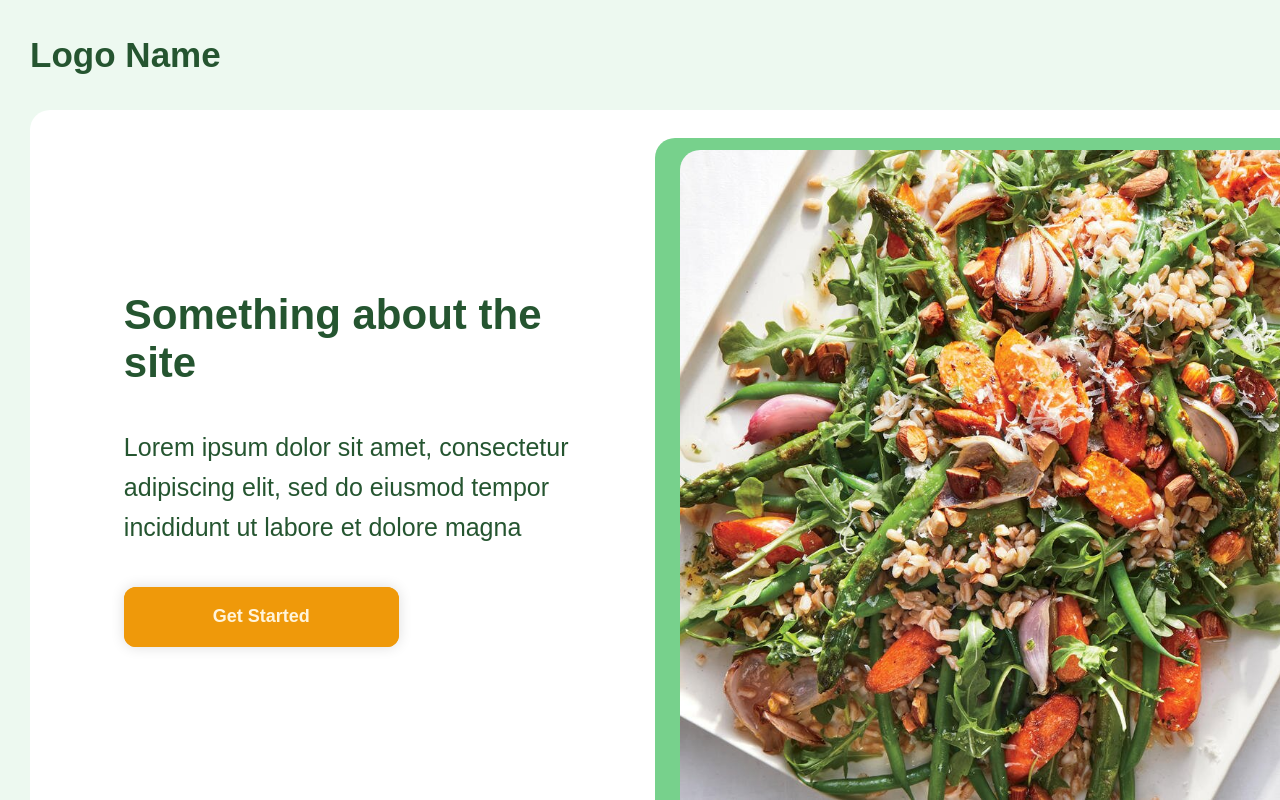
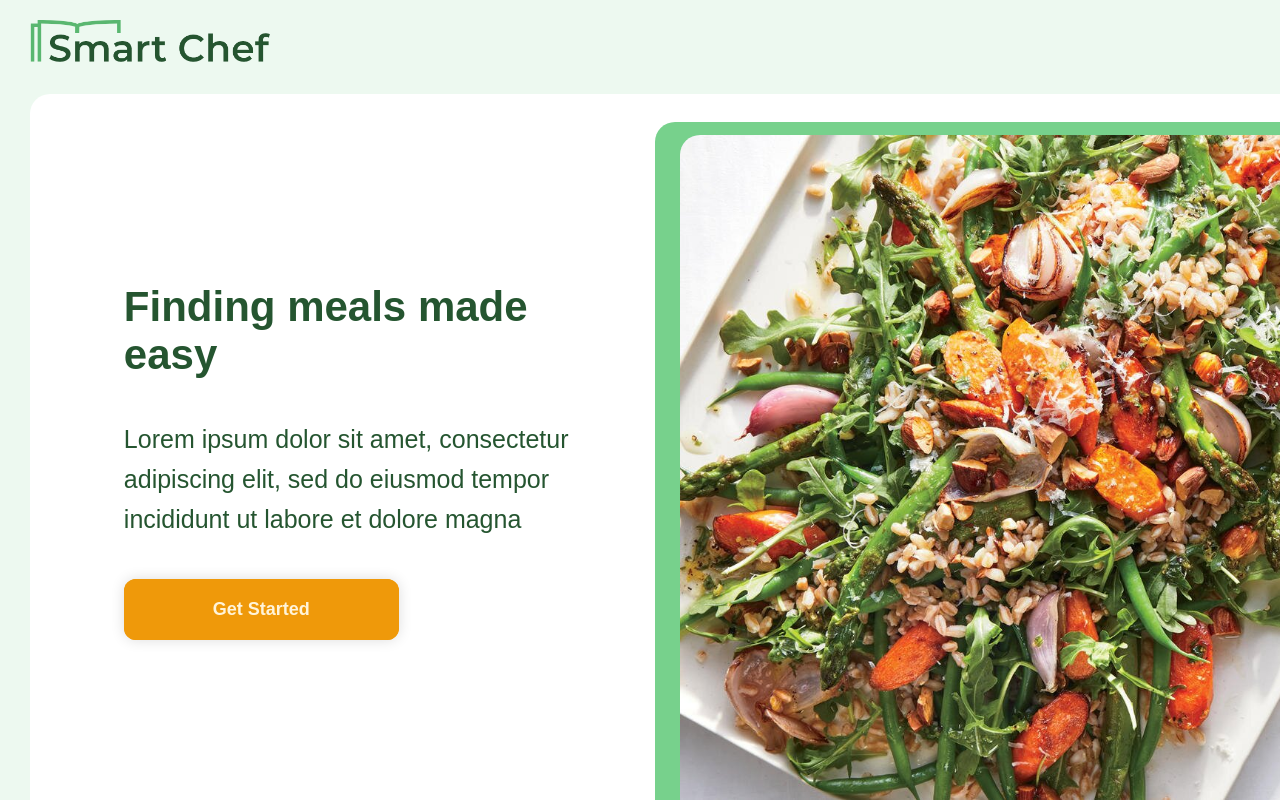
Before and after one commit to Cahill-99/Recipe-App, a React (Create React App) app: page / in a window 1280 px wide. Built offline with nearby package versions, Linux system fonts and the light colour scheme.

Commit message:
logo upload

```diff
--- a/src/App.js
+++ b/src/App.js
@@ -8,7 +8,7 @@ function App() {
     return (
       <Router>
       <div className = "wrapper">
-        <h3>Logo Name</h3>
+        <img className = "logo" src = "Images/Smart-chef-logo.png" alt = "Smart Chef Logo"></img>
         <Switch>
           <Route path="/" exact component={Landing}/>
           <Route path="/main" exact component={Main}/>
--- a/src/components/Landing.js
+++ b/src/components/Landing.js
@@ -7,7 +7,7 @@ function Landing() {
     <div className = "base-wrapper">
         <div className = "white-block">
             <div className = "text-block">
-                <h2>Something about the site</h2>
+                <h2>Finding meals made easy</h2>
                 <p className = "landing-text">
                 Lorem ipsum dolor sit amet, consectetur adipiscing elit, sed do eiusmod tempor incididunt ut labore et dolore magna</p>
                 <Link to= '/main'>
--- a/src/index.css
+++ b/src/index.css
@@ -162,12 +162,13 @@ h2 {
   color:#255530
 }
 
-h3 {
-  font:35px Montserrat, sans-serif;
+.logo {
   grid-area:logo;
-  font-weight:550;
-  color:#255530
+  height:55px;
+  margin:auto;
 }
+
+
 
 h4 {
   font:32px Montserrat, sans-serif;
```
Also changed, not shown: public/Images/Group 29.png (added), public/Images/Smart-chef-logo.png (added).
